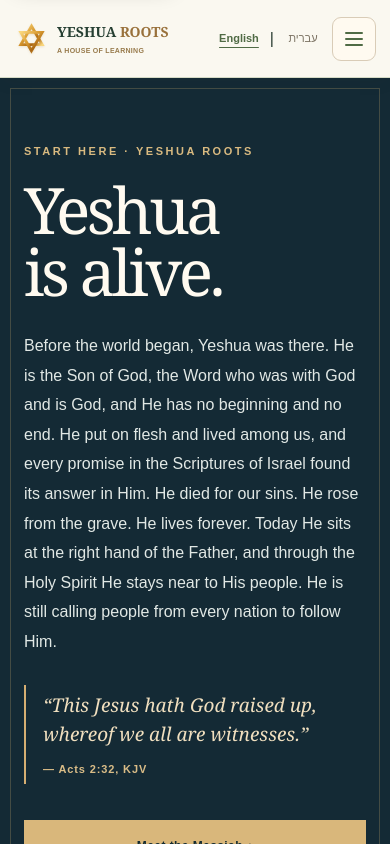
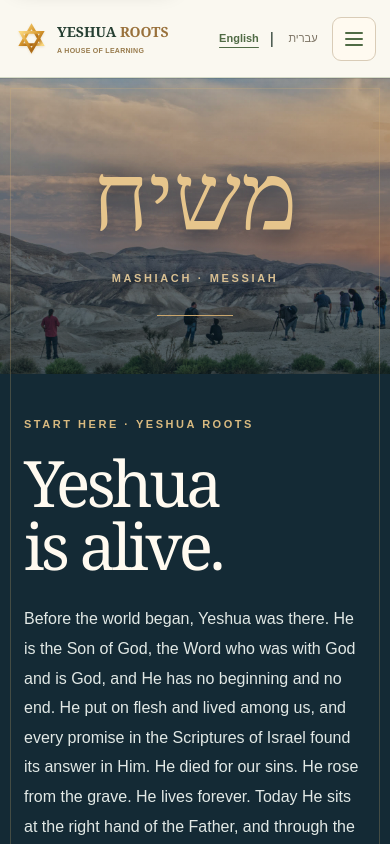
Before and after one commit to desukara/yeshua-roots, a Next.js app: page /start-here in a window 390 px wide. Shown: the top 844 px of the page. Built offline with nearby package versions, Linux system fonts and the light colour scheme.

Commit message:
Move mobile hero photograph to top and repair image gaps and final image

```diff
--- a/app/start-here/start-here.css
+++ b/app/start-here/start-here.css
@@ -325,3 +325,27 @@
  .sh-page .sh-intro{padding:28px 8px 32px;font-size:clamp(20px,5.2vw,24px)}
  .sh-page .sh-scene{width:calc(100% - 32px)!important;max-width:calc(100% - 32px)!important;height:clamp(225px,61vw,315px)}
 }
+
+/* iPhone follow-up: lead with the landscape, tighten image-to-heading rhythm,
+   and give the final invitation its own photograph (without mobile duplicates). */
+@media(max-width:900px){
+ .sh-page .sh-hero-art{grid-row:1;min-height:clamp(300px,75vw,450px);border-top:0;border-bottom:0}
+ .sh-page .sh-hero-content{grid-row:2}
+ .sh-page .sh-section>.sh-scene + .sh-number{margin-top:22px!important;margin-bottom:12px!important}
+ .sh-page .sh-section>.sh-scene{margin-bottom:0!important}
+ .sh-page .sh-scene--ruins{display:none!important}
+ .sh-page .sh-invitation>.sh-scene--sunrise{
+   display:block!important;
+   background-image:linear-gradient(180deg,#102b3520,#102b3538),url('/images/start-here/07-jerusalem-panorama.jpg')!important;
+   background-position:center 47%!important;
+   margin:24px auto 0!important;
+   border:1px solid #bfa57a!important;
+   height:clamp(240px,65vw,380px)!important;
+ }
+ .sh-page .sh-invitation>.sh-scene--sunrise + .sh-number{margin-top:32px!important}
+}
+@media(max-width:600px){
+ .sh-page .sh-hero-art{min-height:clamp(285px,76vw,380px)}
+ .sh-page .sh-hero-content{padding-top:42px;padding-bottom:45px}
+ .sh-page .sh-section>.sh-scene + .sh-number{margin-top:18px!important}
+}
```
